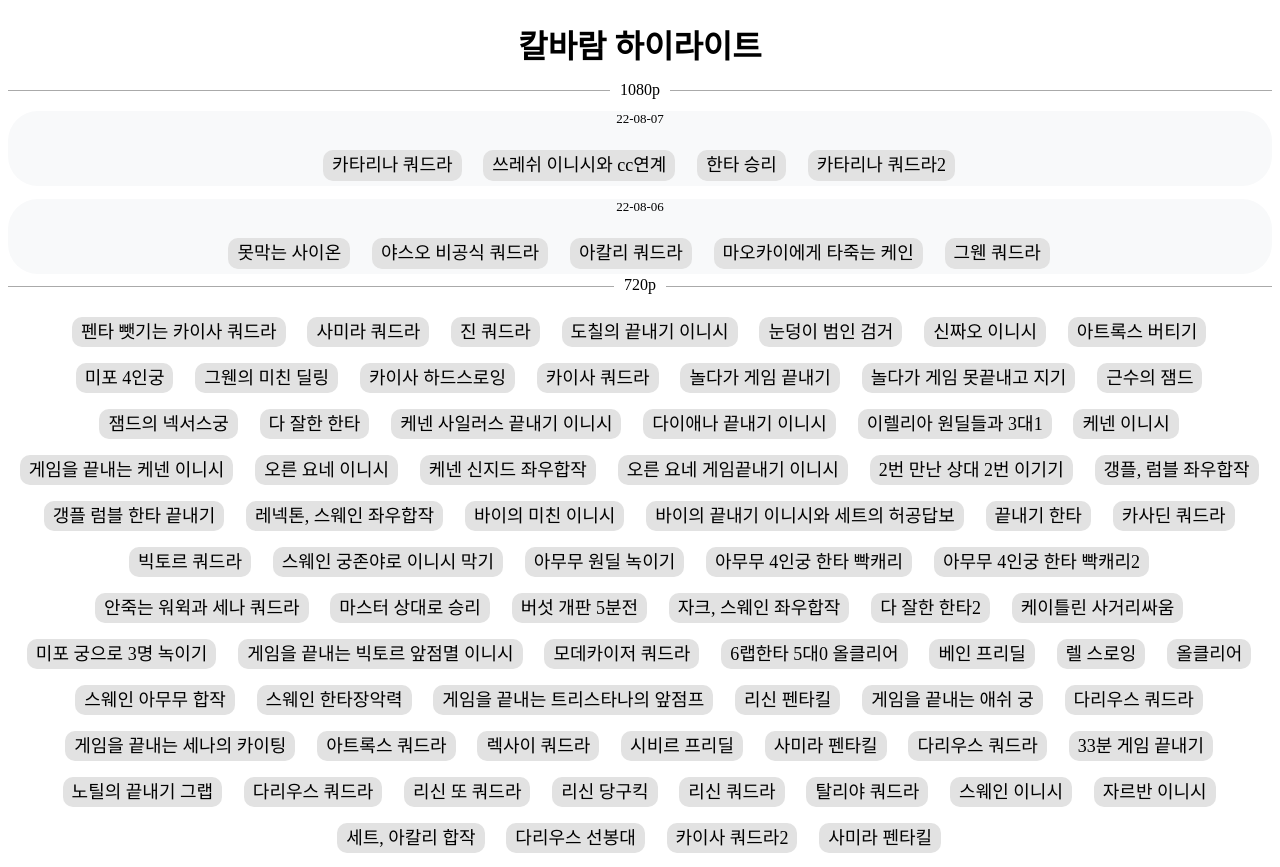
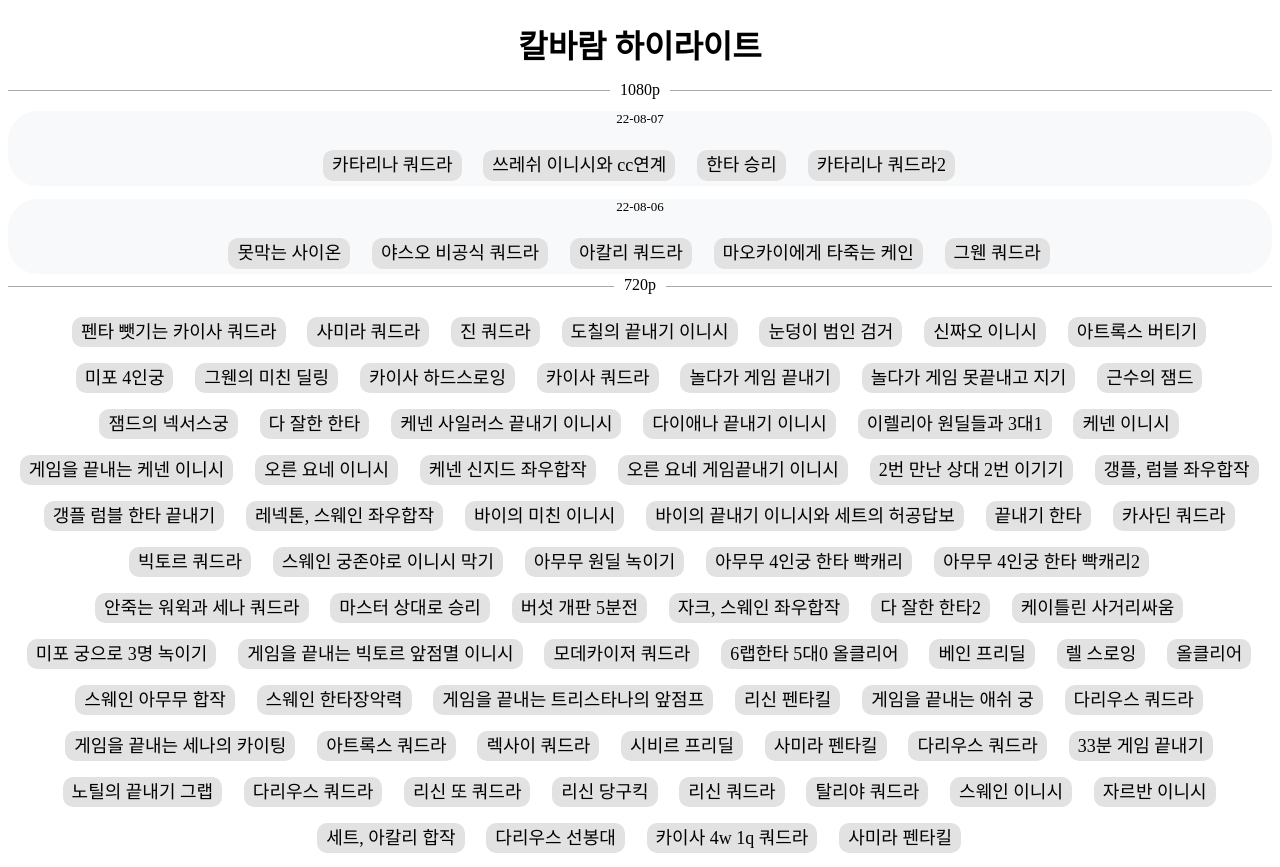
Before and after one commit to DANCIINGQUEEN/lolmadmovie, a React (Create React App) app: page / in a window 1280 px wide. Built offline with nearby package versions, Linux system fonts and the light colour scheme.

Commit message:
카이사 제목 수정

```diff
--- a/src/VideoLink.js
+++ b/src/VideoLink.js
@@ -329,7 +329,7 @@ function VideoLink() {
             link: "https://www.youtube.com/watch?v=kCz89pzFtMo"
         },
         L74: {
-            title: "카이사 쿼드라2",
+            title: "카이사 4w 1q 쿼드라",
             link: "https://www.youtube.com/watch?v=_5KqTjpZvOc"
         },
         L75: {
```
